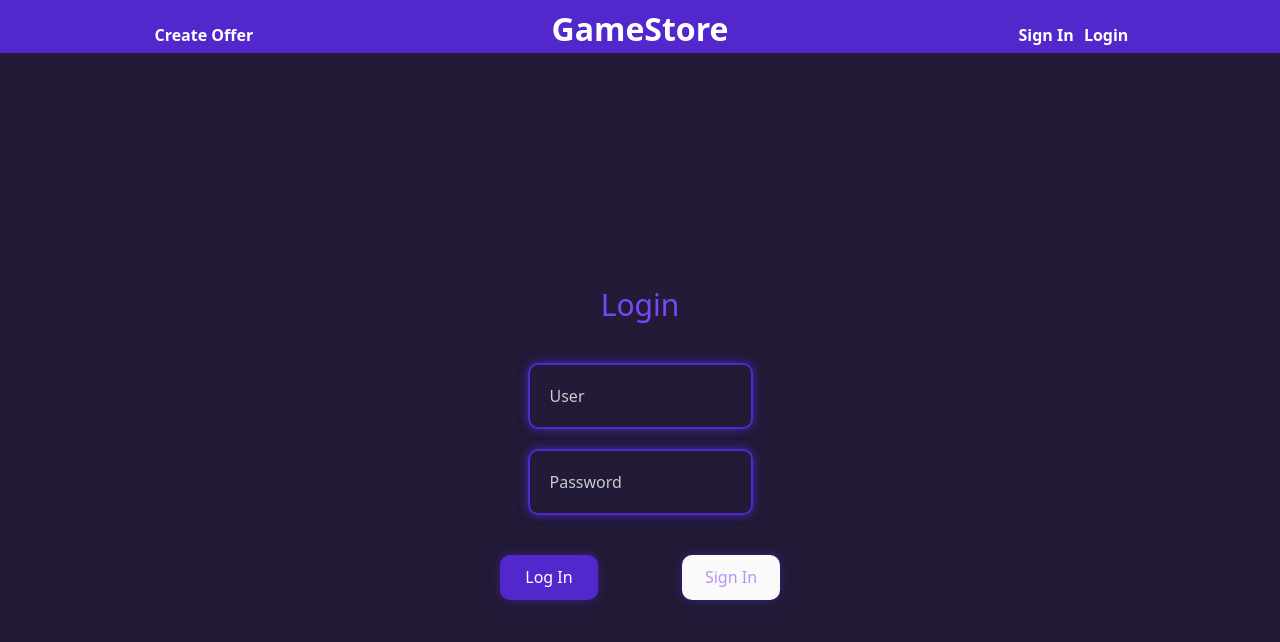
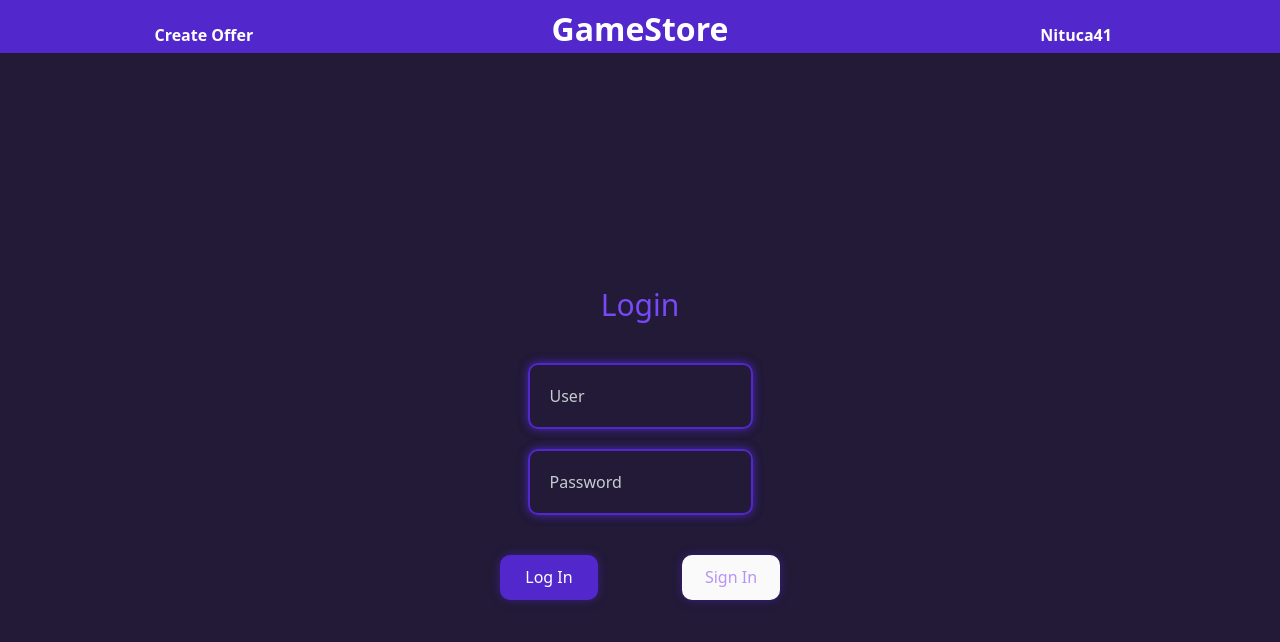
Before and after one commit to HijoDeHonor/game-store-fe, a React (Vite) app in the folder game-store-fe/: page /login in a window 1280 px wide. Shown: the top 642 px of the page. Built offline with nearby package versions, Linux system fonts and the light colour scheme.

Commit message:
cambio en implementacion de ruteo a Sign in

```diff
--- a/game-store-fe/src/components/NavBar/LinkItem.jsx
+++ b/game-store-fe/src/components/NavBar/LinkItem.jsx
@@ -11,7 +11,7 @@ const LinkItem = ({ children, to, content, className }) => {
     <li
       className={content ? "dropdown" : ""}
       onMouseEnter={handleMouseEnter}
-      onMouseLeave={handleMouseLeave}
+      //onMouseLeave={handleMouseLeave}
     >
       {content ? (
         <p className="li-tittle">{children}</p>
--- a/game-store-fe/src/components/NavBar/NavBar.css
+++ b/game-store-fe/src/components/NavBar/NavBar.css
@@ -37,10 +37,12 @@
 .nav li a {
   text-decoration: none;
   color: #ffffff;
+  vertical-align: middle;
 }
 
 .nav li p {
   cursor: pointer;
+  margin-bottom: 0;
 }
 
 .nav .dropdown {
@@ -50,7 +52,7 @@
 }
 
 .nav .dropdown-content {
-  display: flex;
+  display: table-cell;
   width: 150px;
   position: absolute;
   top: 28px;
@@ -60,8 +62,8 @@
   align-items: center;
   text-align: center;
   border-radius: 5px;
-  border: 2px solid #000000;
   background-color: #5227cc;
+  vertical-align: auto;
 }
 
 .nav .li-tittle {
@@ -89,11 +91,6 @@
     1px 1px 0 #000;
 }
 
-.nav .sign-in-log-in {
-  display: flex;
-  flex-direction: row;
+.nav .dropdown-content p {
+  margin-bottom: 1rem;
 }
-
-.nav .sign-in-log-in li {
-  min-width: 60px !important
-}
--- a/game-store-fe/src/components/NavBar/Navbar.jsx
+++ b/game-store-fe/src/components/NavBar/Navbar.jsx
@@ -5,7 +5,7 @@ import "./NavBar.css";
 const NavBar = () => {
   const [login, setLogin] = useState(false);
 
-  let userName = localStorage.getItem("userName"); //|| "Nituca41";
+  let userName = localStorage.getItem("userName") || "Nituca41";
   const checkUser = () => {
     if (userName !== null) {
       setLogin(false);
@@ -49,14 +49,9 @@ const NavBar = () => {
             GameStore
           </LinkItem>
           {login ? (
-            <div className="sign-in-log-in">
-              <LinkItem key={"signIn"} to={"signin"}>
-                Sign In
-              </LinkItem>
-              <LinkItem key={"user"} to={"/login"}>
-                Login
-              </LinkItem>
-            </div>
+            <LinkItem key={"user"} to={"/login"}>
+              Login
+            </LinkItem>
           ) : (
             <LinkItem key={"account"} to={""} content={accountContent()}>
               {userName}
--- a/game-store-fe/src/pages/Offer/offer.css
+++ b/game-store-fe/src/pages/Offer/offer.css
@@ -60,6 +60,8 @@
 }
 
 .td-id {
+  display: table-cell;
+  vertical-align: middle;
   font-size: 30px;
   font-weight: bold;
   text-align: center;
--- a/game-store-fe/src/pages/login/login.jsx
+++ b/game-store-fe/src/pages/login/login.jsx
@@ -1,7 +1,7 @@
 import React from "react";
 import { useState } from "react";
 import logInService from "../../services/loginService";
-//import { useHistory } from 'react-router-dom';
+import { useNavigate } from "react-router-dom";
 import "./login.css";
 function LoginForm() {
   const [error, setError] = useState("");
@@ -11,6 +11,8 @@ function LoginForm() {
     password: "",
   });
 
+  const navigate = useNavigate();
+
   const handleOnChange = (event) => {
     const { id, value } = event.target;
     setUser((prevState) => ({
@@ -19,13 +21,24 @@ function LoginForm() {
     }));
   };
 
-  const goToRegister = () => {
-    //history.push("/register");
+  const handleSubmit = async (e) => {
+    e.preventDefault();
+    try {
+      await logInService(User, setError);
+      navigate("/");
+    } catch (err) {
+      setError("Invalid username or password");
+    }
+  };
+
+  const goToRegister = (e) => {
+    e.preventDefault();
+    navigate("/signin");
   };
 
   return (
     <div className="wrapper">
-      <form action="">
+      <form onSubmit={ () =>{handleSubmit()}}>
         <h2>Login</h2>
         <div className="input-container">
           <div className="input-box">
@@ -50,11 +63,7 @@ function LoginForm() {
           </div>
         </div>
         <div className="buttons-login">
-          <button
-            className="login"
-            onClick={ () => logInService(User, setError)}
-            type="button"
-          >
+          <button className="login" type="button">
             Log In
           </button>
           <button className="signin" onClick={goToRegister}>
```
